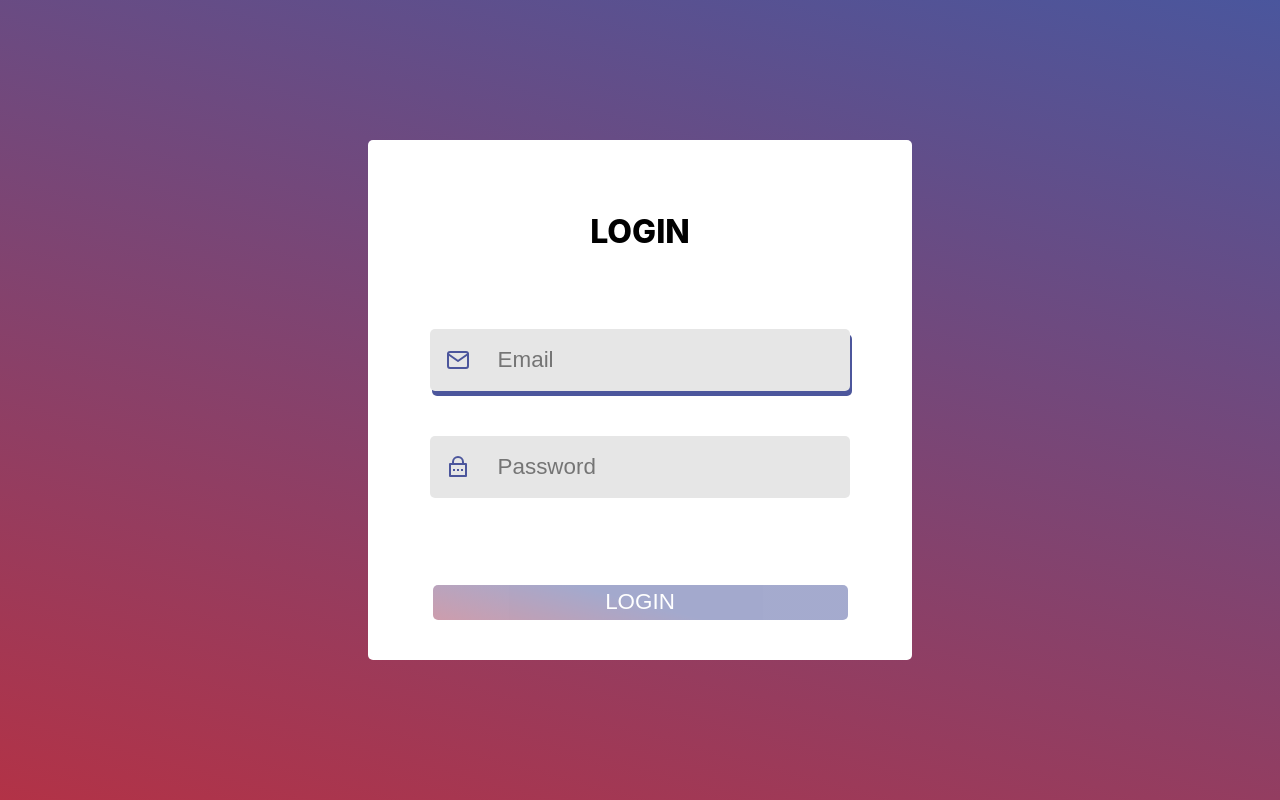
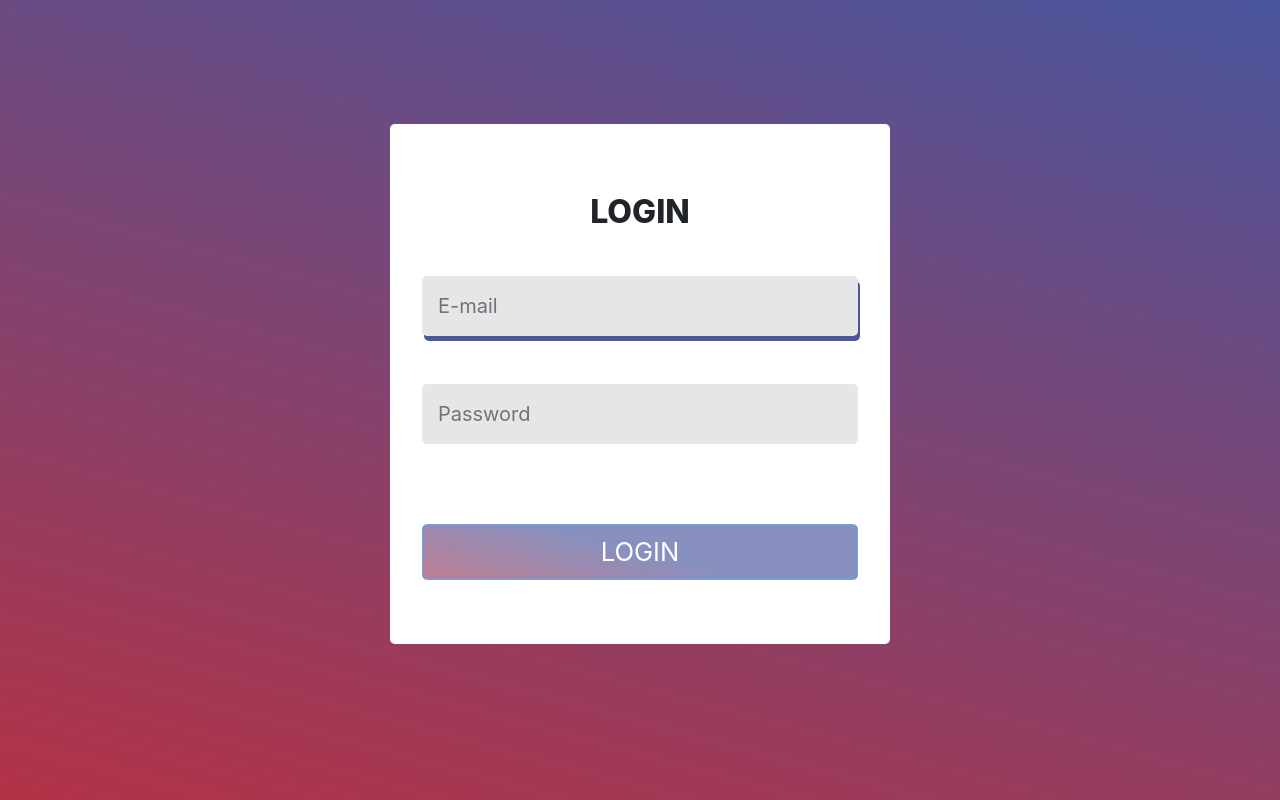
Before and after one commit to sauravtb/Ep-fileviewer, a React (Create React App) app: page / in a window 1280 px wide. Built offline with nearby package versions, Linux system fonts and the light colour scheme; a web font is replaced by a local one.

Commit message:
[Redesigned Only Login page with Bootstrap]

```diff
--- a/package.json
+++ b/package.json
@@ -6,7 +6,9 @@
     "@testing-library/jest-dom": "^5.14.1",
     "@testing-library/react": "^11.2.7",
     "@testing-library/user-event": "^12.8.3",
+    "bootstrap": "^4.6.0",
     "react": "^17.0.2",
+    "react-bootstrap": "^1.6.1",
     "react-dom": "^17.0.2",
     "react-icons": "^4.2.0",
     "react-router": "^5.2.0",
--- a/src/Components/FileViewer/InboundFiles.jsx
+++ b/src/Components/FileViewer/InboundFiles.jsx
@@ -1,6 +1,6 @@
 import React, { useState, useEffect } from "react";
 import { Wrapper, WrapDiv, UpIcon } from "./Files.styles.js";
-import Header from "../Header/Header.jsx";
+import Header from "../Shared/Header/Header.jsx";
 
 function InboundFiles() {
   const [spin, setSpin] = useState(false);
--- a/src/Components/FileViewer/OutboundFiles.jsx
+++ b/src/Components/FileViewer/OutboundFiles.jsx
@@ -1,6 +1,6 @@
 import React, { useState, useEffect } from "react";
 import { Wrapper, WrapDiv, DownIcon } from "./Files.styles.js";
-import Header from "../Header/Header.jsx";
+import Header from "../Shared/Header/Header.jsx";
 
 function InboundFiles() {
   const [spin, setSpin] = useState(false);
--- /dev/null
+++ b/src/Components/Login/Login.js
@@ -0,0 +1,151 @@
+import React, { useState, useRef, useEffect } from "react";
+import { useHistory } from "react-router-dom";
+import "bootstrap/dist/css/bootstrap.min.css";
+import Jumbotron from "react-bootstrap/Jumbotron";
+import styled from "styled-components";
+import Form from "react-bootstrap/Form";
+import Button from "react-bootstrap/Button";
+
+function LoginNew() {
+  const [email, setEmail] = useState("");
+  const [password, setPassword] = useState("");
+  const [emailError, setEmailError] = useState("");
+  const [passwordError, setPasswordError] = useState("");
+  const [disable, setDisable] = useState(false);
+  const inputFocus = useRef();
+  let history = useHistory();
+
+  function ValidateEmailAndPassword() {
+    const emailErrorMessage = "invalid email address.";
+    const passwordErrorMessage =
+      "min len 14, an alpha numeric with a  special character.";
+    const mailformat =
+      /^[a-zA-Z0-9.!#$%&'*+/=?^_`{|}~-]+@[a-zA-Z0-9-]+(?:\.[a-zA-Z0-9-]+)*$/;
+
+    const passwordformat =
+      /^(?=.*[A-Za-z])(?=.*[0-9])(?=.*[!@#$%^&*])[a-zA-Z0-9!@#$%^&*]{13,25}$/;
+
+    if (email.match(mailformat) && password.match(passwordformat)) {
+      setEmailError("");
+      setPasswordError("");
+      let user = {
+        email,
+        password,
+      };
+      history.push("/inbound");
+      // setTimeout(() => {
+      //   setDisable(false);
+      // }, 2000);
+      // setDisable(true);
+      console.log(user);
+    } else {
+      if (!email.match(mailformat) && !password.match(passwordformat)) {
+        setEmailError(emailErrorMessage);
+        setPasswordError(passwordErrorMessage);
+      } else if (!password.match(passwordformat)) {
+        setPasswordError(passwordErrorMessage);
+        setEmailError("");
+      } else if (!email.match(mailformat)) {
+        setEmailError(emailErrorMessage);
+        setPasswordError("");
+      }
+    }
+  }
+
+  const handleSubmit = () => {
+    ValidateEmailAndPassword();
+  };
+
+  useEffect(() => {
+    inputFocus.current.focus();
+  }, []);
+
+  return (
+    <ParentDiv>
+      <Jumbotron>
+        <p>LOGIN</p>
+        <Form>
+          <Form.Group controlId="formBasicEmail">
+            <Form.Control
+              size="lg"
+              type="email"
+              placeholder="E-mail"
+              value={email}
+              onChange={(e) => setEmail(e.target.value)}
+              ref={inputFocus}
+            ></Form.Control>
+            <Form.Text>{emailError}</Form.Text>
+          </Form.Group>
+
+          <Form.Group controlId="formBasicPassword">
+            <Form.Control
+              size="lg"
+              type="password"
+              placeholder="Password"
+              value={password}
+              onChange={(e) => setPassword(e.target.value)}
+            />
+            <Form.Text>{passwordError}</Form.Text>
+          </Form.Group>
+        </Form>
+        <Button
+          className="btns"
+          size="lg"
+          block
+          onClick={handleSubmit}
+          disabled={!email || !password || disable}
+        >
+          LOGIN
+        </Button>
+      </Jumbotron>
+    </ParentDiv>
+  );
+}
+
+export default LoginNew;
+
+const ParentDiv = styled.div`
+  display: flex;
+  justify-content: center;
+  align-items: center;
+  background: linear-gradient(15deg, #dc2424 -40%, #4a569d 100%);
+  height: 100vh;
+
+  .jumbotron {
+    margin-right: 24px;
+    margin-left: 24px;
+    width: 500px;
+    text-align: center;
+    background-color: #ffffff;
+    & p {
+      font-size: 2rem;
+      font-weight: 800;
+      margin-bottom: 2.5rem;
+    }
+    .btn {
+      background: linear-gradient(15deg, #dc2424 -40%, #4a569d 50%);
+      font-size: 1.6rem;
+      margin-top: 5rem;
+    }
+    .form-text {
+      color: red;
+      text-align: left;
+      margin: 6px 36px 0 2px;
+      font-size: 1rem;
+      position: absolute;
+    }
+    .form-group {
+      margin-bottom: 3rem;
+    }
+    .form-control {
+      background-color: #e6e6e6;
+      height: 60px;
+      border-radius: 5px;
+      border: none;
+      outline: none;
+      :focus {
+        box-shadow: 2px 5px #4c569c;
+      }
+    }
+  }
+`;
--- a/src/Components/Login/Login.jsx
+++ /dev/null
@@ -1,103 +0,0 @@
-import React, { useState, useRef, useEffect } from "react";
-import { useHistory } from "react-router-dom";
-import {
-  ParentDiv,
-  LoginDiv,
-  ButtonDiv,
-  Input,
-  InputDiv,
-  MailIcon,
-  PassIcon,
-} from "./Login.styles.js";
-
-function Login() {
-  const [email, setEmail] = useState("");
-  const [password, setPassword] = useState("");
-  const [emailError, setEmailError] = useState("");
-  const [passwordError, setPasswordError] = useState("");
-  const [disable, setDisable] = useState(false);
-  const inputFocus = useRef();
-  let history = useHistory();
-
-  useEffect(() => {
-    inputFocus.current.focus();
-  }, []);
-
-  function ValidateEmailAndPassword() {
-    const emailErrorMessage = "*invalid email address!";
-    const passwordErrorMessage =
-      "*min len 14, an alpha numeric with a  special character.";
-    const mailformat =
-      /^[a-zA-Z0-9.!#$%&'*+/=?^_`{|}~-]+@[a-zA-Z0-9-]+(?:\.[a-zA-Z0-9-]+)*$/;
-
-    const passwordformat =
-      /^(?=.*[A-Za-z])(?=.*[0-9])(?=.*[!@#$%^&*])[a-zA-Z0-9!@#$%^&*]{13,25}$/;
-
-    if (email.match(mailformat) && password.match(passwordformat)) {
-      setEmailError("");
-      setPasswordError("");
-      let user = {
-        email,
-        password,
-      };
-      history.push("/inbound");
-      // setTimeout(() => {
-      //   setDisable(false);
-      // }, 2000);
-      // setDisable(true);
-      console.log(user);
-    } else {
-      if (!email.match(mailformat) && !password.match(passwordformat)) {
-        setEmailError(emailErrorMessage);
-        setPasswordError(passwordErrorMessage);
-      } else if (!password.match(passwordformat)) {
-        setPasswordError(passwordErrorMessage);
-        setEmailError("");
-      } else if (!email.match(mailformat)) {
-        setEmailError(emailErrorMessage);
-        setPasswordError("");
-      }
-    }
-  }
-
-  const handleSubmit = () => {
-    ValidateEmailAndPassword();
-  };
-
-  return (
-    <ParentDiv>
-      <LoginDiv>
-        <p>LOGIN</p>
-        <InputDiv>
-          <MailIcon />
-          <Input
-            type="email"
-            placeholder="Email"
-            onChange={(e) => setEmail(e.target.value)}
-            value={email}
-            ref={inputFocus}
-          ></Input>
-          {<span>{emailError}</span>}
-        </InputDiv>
-        <InputDiv>
-          <PassIcon />
-          <Input
-            type="password"
-            placeholder="Password"
-            onChange={(e) => setPassword(e.target.value)}
-            password={password}
-          ></Input>
-          {<span>{passwordError}</span>}
-        </InputDiv>
-        <ButtonDiv
-          onClick={handleSubmit}
-          disabled={!email || !password || disable}
-        >
-          LOGIN
-        </ButtonDiv>
-      </LoginDiv>
-    </ParentDiv>
-  );
-}
-
-export default Login;
--- a/src/Components/Login/Login.styles.js
+++ /dev/null
@@ -1,94 +0,0 @@
-import styled from "styled-components";
-import { FiMail } from "react-icons/fi";
-import { RiLockPasswordLine } from "react-icons/ri";
-
-export const ParentDiv = styled.div`
-  height: 100vh;
-  width: 100vw;
-  display: flex;
-  justify-content: center;
-  align-items: center;
-  background: linear-gradient(15deg, #dc2424 -40%, #4a569d 100%);
-`;
-
-export const LoginDiv = styled.div`
-  display: flex;
-  flex-direction: column;
-  align-items: center;
-  padding: 2.5rem;
-  height: 55vh;
-  background-color: white;
-  border-radius: 5px;
-
-  & p {
-    font-size: 2rem;
-    font-weight: 800;
-    margin-bottom: 3.5rem;
-  }
-`;
-
-export const Input = styled.input`
-  height: 60px;
-  width: 350px;
-  font-size: 1.4rem;
-  margin: 1.4rem;
-  padding-left: 4.2rem;
-  border-radius: 5px;
-  background-color: #e6e6e6;
-  border: none;
-  outline: none;
-  transition: all 0.2s ease-in-out;
-  box-shadow: 0px;
-
-  :focus {
-    box-shadow: 2px 5px #4c569c;
-  }
-`;
-
-export const InputDiv = styled.div`
-  display: flex;
-  flex-direction: column;
-  position: relative;
-
-  & span {
-    color: red;
-    position: absolute;
-    bottom: 0px;
-    left: 1.6rem;
-  }
-`;
-
-export const MailIcon = styled(FiMail)`
-  position: absolute;
-  left: 2.4rem;
-  bottom: 2.6rem;
-  color: #4c569c;
-  font-size: 1.5rem;
-`;
-export const PassIcon = styled(RiLockPasswordLine)`
-  position: absolute;
-  left: 2.4rem;
-  bottom: 2.6rem;
-  color: #4c569c;
-  font-size: 1.5rem;
-`;
-
-export const ButtonDiv = styled.button`
-  margin-top: 3rem;
-  width: 415px;
-  height: 60px;
-  border: none;
-  border-radius: 5px;
-  cursor: pointer;
-  font-size: 1.4rem;
-  background: linear-gradient(15deg, #dc2424 -40%, #4a569d 50%);
-  color: #fff;
-  margin-top: 4rem;
-  transition: all 0.2s ease-in-out;
-  box-shadow: 0px;
-  opacity: ${(props) => (props.disabled ? 0.5 : 1)};
-
-  :hover {
-    box-shadow: ${(props) => (props.disabled ? "0px" : "5px 5px #4a569d")};
-  }
-`;
--- a/src/Components/index.js
+++ b/src/Components/index.js
@@ -1,4 +1,4 @@
-export { default as Login } from "./Login/Login.jsx";
+export { default as Login } from "./Login/Login.js";
 export { default as InboundFiles } from "./FileViewer/InboundFiles.jsx";
 export { default as OutboundFiles } from "./FileViewer/OutboundFiles.jsx";
 export { default as Nomatch } from "./Nomatch/Nomatch.jsx";
```
Also changed, not shown: src/Components/Shared/Header/Header.jsx (renamed from src/Components/Header/Header.jsx), src/Components/Shared/Header/Header.styles.jsx (renamed from src/Components/Header/Header.styles.jsx), 1 other file (tests, documents, lock files or other folders).
